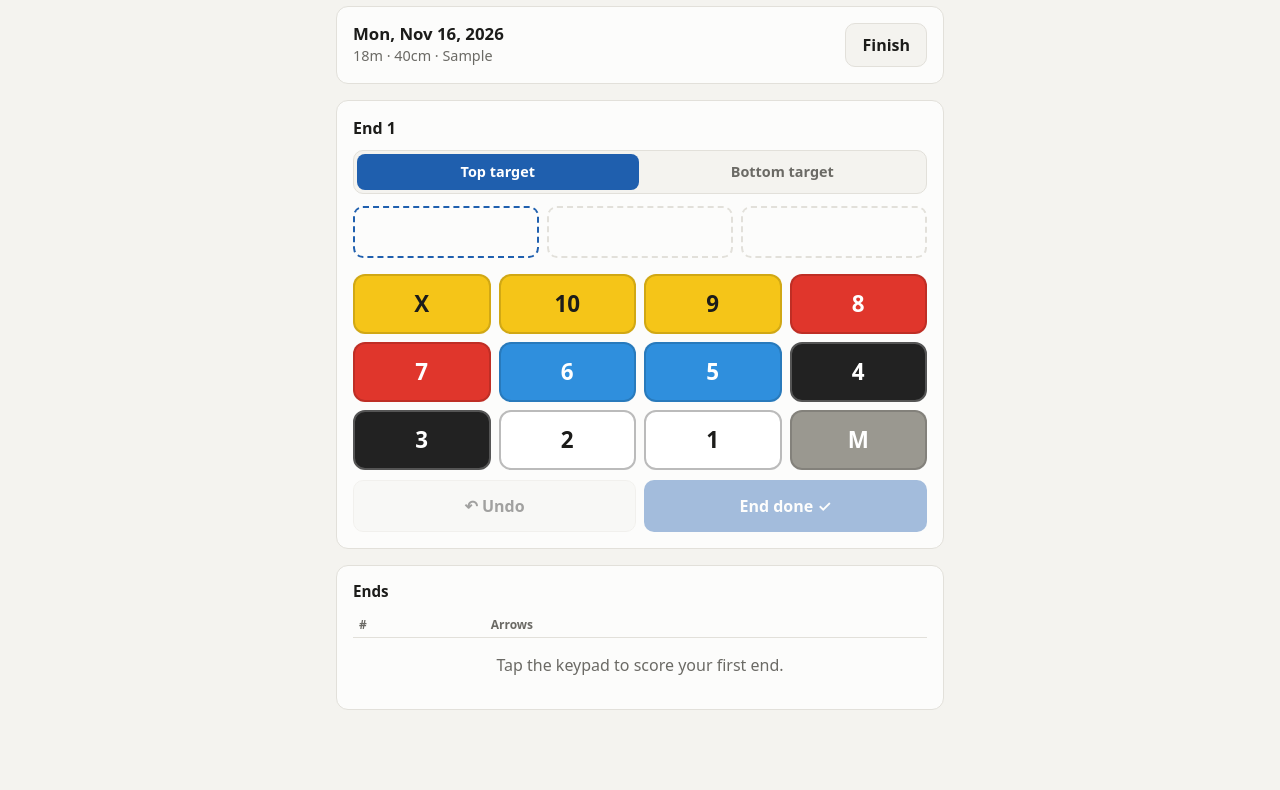
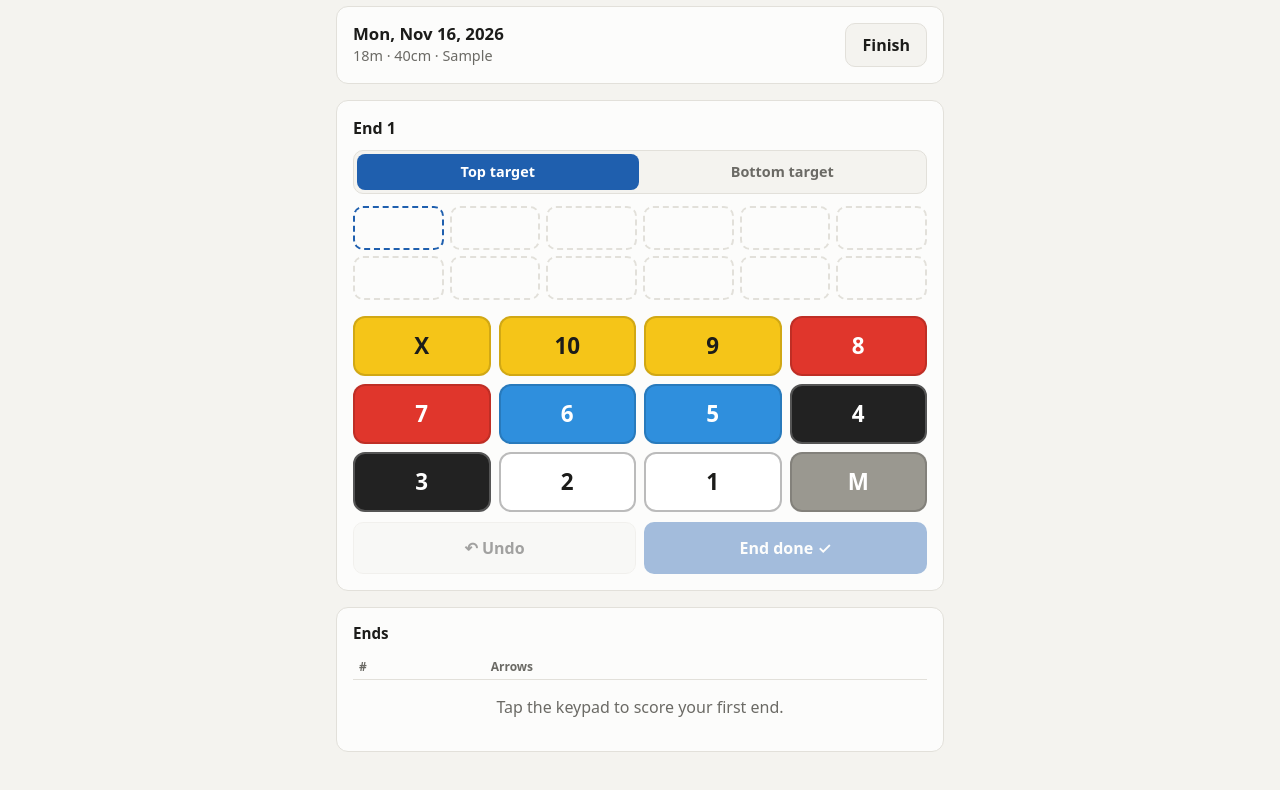
Before and after one commit to spanchamia/archery-pro, a plain HTML site: page lite.html in a window 1280 px wide. Both pictures are taken after typing "Sample" into the empty fields and a click on the button "Start session". Shown: the part 64-854 px from the top of the page. Drawn offline with Linux system fonts and the light colour scheme.

Commit message:
Reserve room for 12 arrows per end above the keypad
Co-Authored-By: Claude Opus 5.5 <noreply@anthropic.com>
Claude-Session: https://claude.ai/code/session_019CPJrpUXhWvZh6H8dVaf3X

```diff
--- a/css/styles.css
+++ b/css/styles.css
@@ -168,17 +168,18 @@ button:disabled { opacity: 0.4; cursor: default; }
 
 .end-label { display: flex; justify-content: space-between; font-weight: 600; margin-bottom: 10px; }
 
-.slots { display: flex; flex-wrap: wrap; gap: 8px; margin-bottom: 16px; }
+/* Room for 12 arrows (two rows of six) is always reserved, so the keypad
+   doesn't move as an end fills up. */
+.slots { display: grid; grid-template-columns: repeat(6, 1fr); gap: 6px; margin-bottom: 16px; }
 .slot {
-  flex: 1 1 0;
-  min-width: 44px;
-  height: 52px;
+  min-width: 0;
+  height: 44px;
   border-radius: 10px;
   border: 2px dashed var(--border);
   display: flex;
   align-items: center;
   justify-content: center;
-  font-size: 1.4rem;
+  font-size: 1.2rem;
   font-weight: 700;
 }
 .slot.next { border-color: var(--accent); }
--- a/js/lite.js
+++ b/js/lite.js
@@ -3,17 +3,18 @@
 // main app and sent to the coach as plain text (or a data file the coach can
 // import into the main app).
 
-import { createLocalStorage } from './storage.js?v=14';
+import { createLocalStorage } from './storage.js?v=15';
 import {
   ARROW_VALUES, ringClass, isEndOpen, TARGET_SIZES_CM, DISTANCES_M,
   DEFAULT_SETUP, sessionSetup, setupLabel, POSITIONS, POSITION_LABELS, endPosition,
-} from './scoring.js?v=14';
-import * as S from './session.js?v=14';
-import { initTheme } from './theme.js?v=14';
-import { initShareDialog, openShare } from './share.js?v=14';
+} from './scoring.js?v=15';
+import * as S from './session.js?v=15';
+import { initTheme } from './theme.js?v=15';
+import { initShareDialog, openShare } from './share.js?v=15';
 
 const storage = createLocalStorage('archeryProLite');
 const $ = (sel) => document.querySelector(sel);
+const SLOTS_SHOWN = 12; // arrow boxes reserved for the current end
 
 let active = null;
 
@@ -54,7 +55,7 @@ async function render() {
   document.querySelectorAll('#position-toggle [data-position]').forEach((b) =>
     b.setAttribute('aria-checked', String(b.dataset.position === S.currentPosition(active))));
 
-  $('#current-end').innerHTML = Array.from({ length: Math.max(3, cur.length + 1) }, (_, i) =>
+  $('#current-end').innerHTML = Array.from({ length: cur.length <= SLOTS_SHOWN ? SLOTS_SHOWN : cur.length + 1 }, (_, i) =>
     cur[i] ? `<span class="slot filled ${ringClass(cur[i])}">${cur[i]}</span>` : `<span class="slot${i === cur.length ? ' next' : ''}"></span>`
   ).join('');
   $('#undo-btn').disabled = active.ends.length === 0;
--- a/js/session.js
+++ b/js/session.js
@@ -1,7 +1,7 @@
 // Scoring steps on a session object, shared by the main app and the Lite
 // page. Each function changes the session in place; the caller saves it.
 
-import { isEndOpen, plannedArrows, POSITIONS } from './scoring.js?v=14';
+import { isEndOpen, plannedArrows, POSITIONS } from './scoring.js?v=15';
 
 // Every end is open until the archer taps End done, so ends can have any
 // number of arrows (arrowsPerEnd 0).
--- a/js/share.js
+++ b/js/share.js
@@ -1,7 +1,7 @@
 // Plain-text export of a session's raw scores for sending to a coach, and the
 // share dialog both pages use to send it.
 
-import { POSITION_LABELS, endPosition, sessionSetup } from './scoring.js?v=14';
+import { POSITION_LABELS, endPosition, sessionSetup } from './scoring.js?v=15';
 
 export function rawScoresText(session, dateLabel) {
   const { distanceM, targetCm } = sessionSetup(session);
--- a/lite.html
+++ b/lite.html
@@ -19,7 +19,7 @@
       if (t === 'light' || t === 'dark') document.documentElement.dataset.theme = t;
     } catch {}
   </script>
-  <link rel="stylesheet" href="css/styles.css?v=14">
+  <link rel="stylesheet" href="css/styles.css?v=15">
 </head>
 <body>
   <!-- Archery Pro Lite: archer-only scoring page. Raw scores in, nothing calculated shown. -->
@@ -112,7 +112,7 @@
     <button id="share-close" class="primary" type="button">Done</button>
   </dialog>
 
-  <script type="module" src="js/lite.js?v=14"></script>
+  <script type="module" src="js/lite.js?v=15"></script>
   <script>
     // Keep a copy of the page on the device so it works offline.
     if ('serviceWorker' in navigator) {
--- a/sw.js
+++ b/sw.js
@@ -3,7 +3,7 @@
 // refreshed in the background whenever the device is online, so updates
 // show up on the next launch.
 
-const CACHE = 'archery-pro-v14';
+const CACHE = 'archery-pro-v15';
 const APP_FILES = [
   './',
   'index.html',
```
Also changed, not shown: index.html (+2 -2 lines), js/app.js (+9 -9 lines), 1 other file.
